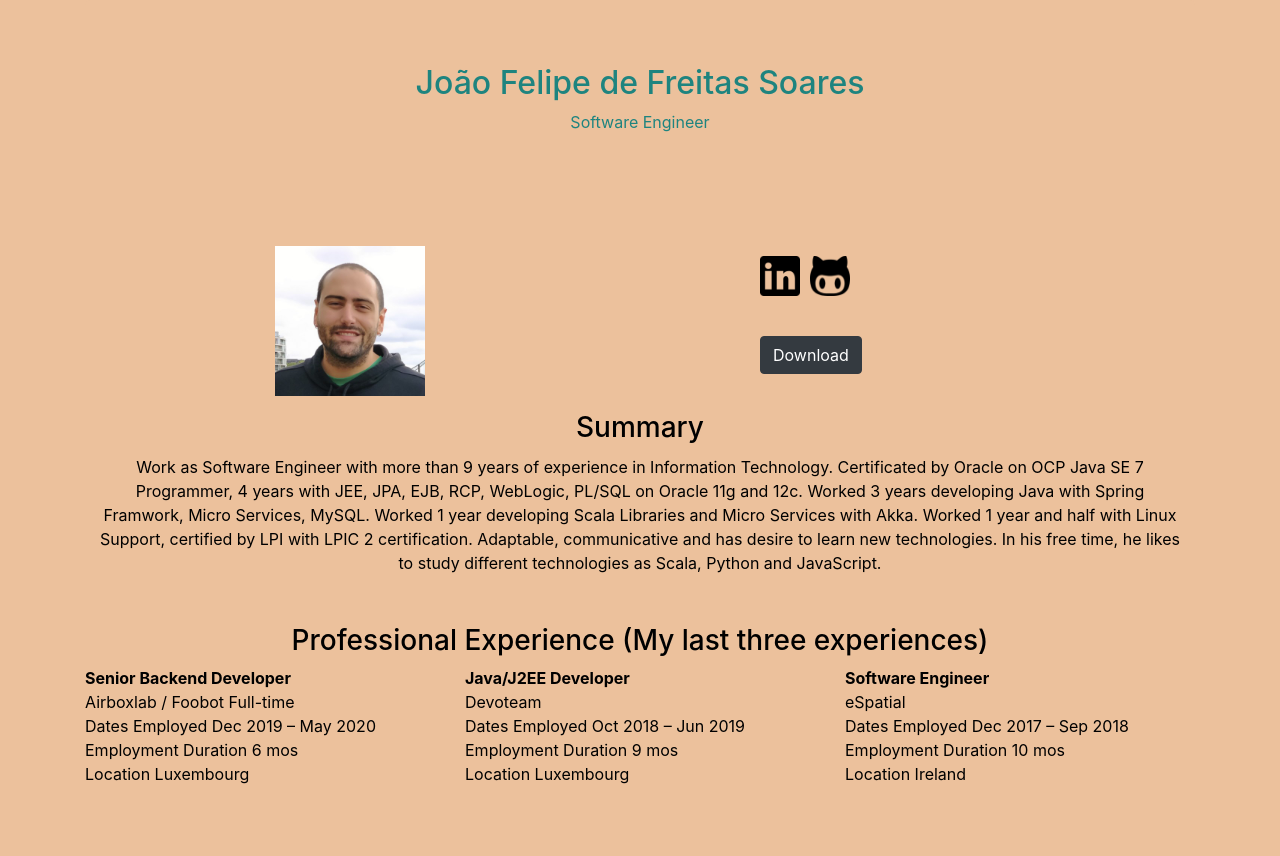
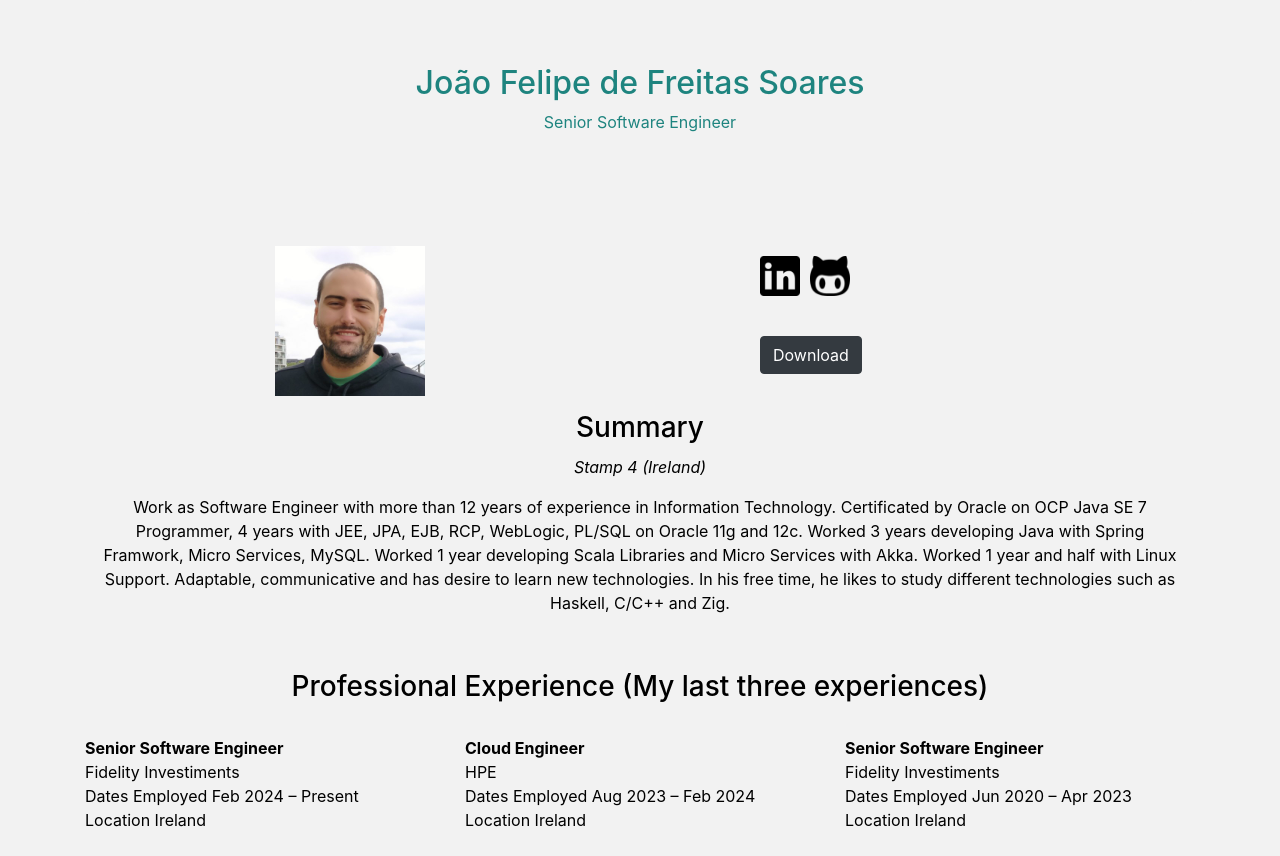
Before and after one commit to joaofsoares/joaofsoares.github.io, a plain HTML site: page index.html in a window 1280 px wide. Before the commit the page ends 810 px from the top, so only its background shows below. Drawn offline with nearby package versions, Linux system fonts and the light colour scheme.

Commit message:
update personal page

```diff
--- a/css/styles.css
+++ b/css/styles.css
@@ -1,5 +1,5 @@
 body {
-  background-color: #ecc19c;
+  background-color: #f2f2f2;
 }
 .simpleButton {
   margin: 0px 10px 10px 0px;
--- a/index.html
+++ b/index.html
@@ -11,9 +11,9 @@
 
 <body>
   <div class="container">
-    <div class="jumbotron text-center" style="background-color:#ecc19c; color: #1e847f">
+    <div class="jumbotron text-center" style="background-color:#f2f2f2; color: #1e847f">
       <h2>João Felipe de Freitas Soares</h2>
-      <p>Software Engineer</p>
+      <p>Senior Software Engineer</p>
     </div>
     <div class="row">
       <div class="col-2"></div>
@@ -44,41 +44,35 @@
     <div class="description text-center">
       <h3>Summary</h3>
       <div class="generalText">
-        Work as Software Engineer with more than 9 years of experience in Information Technology. Certificated by Oracle
-        on OCP Java SE 7 Programmer, 4 years with JEE, JPA, EJB, RCP, WebLogic, PL/SQL on Oracle 11g and 12c.
-        Worked 3 years developing Java with Spring Framwork, Micro Services, MySQL.
-        Worked 1 year developing Scala Libraries and Micro Services with Akka.
-        Worked 1 year and half with Linux Support, certified by LPI with LPIC 2 certification.
-        Adaptable, communicative and has desire to learn new technologies. In his free time, he likes to study different
-        technologies as Scala, Python and JavaScript.
+	      <p><i>Stamp 4 (Ireland)</i></p>
+	      <p>Work as Software Engineer with more than 12 years of experience in Information Technology. Certificated by Oracle on OCP Java SE 7 Programmer, 4 years with JEE, JPA, EJB, RCP, WebLogic, PL/SQL on Oracle 11g and 12c. Worked 3 years developing Java with Spring Framwork, Micro Services, MySQL. Worked 1 year developing Scala Libraries and Micro Services with Akka.
+	      Worked 1 year and half with Linux Support. Adaptable, communicative and has desire to learn new technologies. In his free time, he likes to study different technologies such as Haskell, C/C++ and Zig.</p>
       </div>
       <br />
     </div>
     <div class="description">
       <div class="text-center">
         <h3>Professional Experience (My last three experiences)</h3>
+	<br/>
       </div>
 
       <div class="row">
         <div class="col">
-          <b>Senior Backend Developer</b><br />
-          Airboxlab / Foobot Full-time<br />
-          Dates Employed Dec 2019 – May 2020<br />
-          Employment Duration 6 mos<br />
-          Location Luxembourg<br />
+          <b>Senior Software Engineer</b><br />
+          Fidelity Investiments<br />
+          Dates Employed Feb 2024 – Present<br />
+          Location Ireland<br />
         </div>
         <div class="col">
-          <b>Java/J2EE Developer</b><br />
-          Devoteam<br />
-          Dates Employed Oct 2018 – Jun 2019<br />
-          Employment Duration 9 mos<br />
-          Location Luxembourg<br />
+          <b>Cloud Engineer</b><br />
+          HPE<br />
+          Dates Employed Aug 2023 – Feb 2024<br />
+          Location Ireland<br />
         </div>
         <div class="col">
-          <b>Software Engineer</b><br />
-          eSpatial<br />
-          Dates Employed Dec 2017 – Sep 2018<br />
-          Employment Duration 10 mos<br />
+          <b>Senior Software Engineer</b><br />
+          Fidelity Investiments<br />
+          Dates Employed Jun 2020 – Apr 2023<br />
           Location Ireland<br />
         </div>
       </div>
```
Also changed, not shown: 1 other file.
